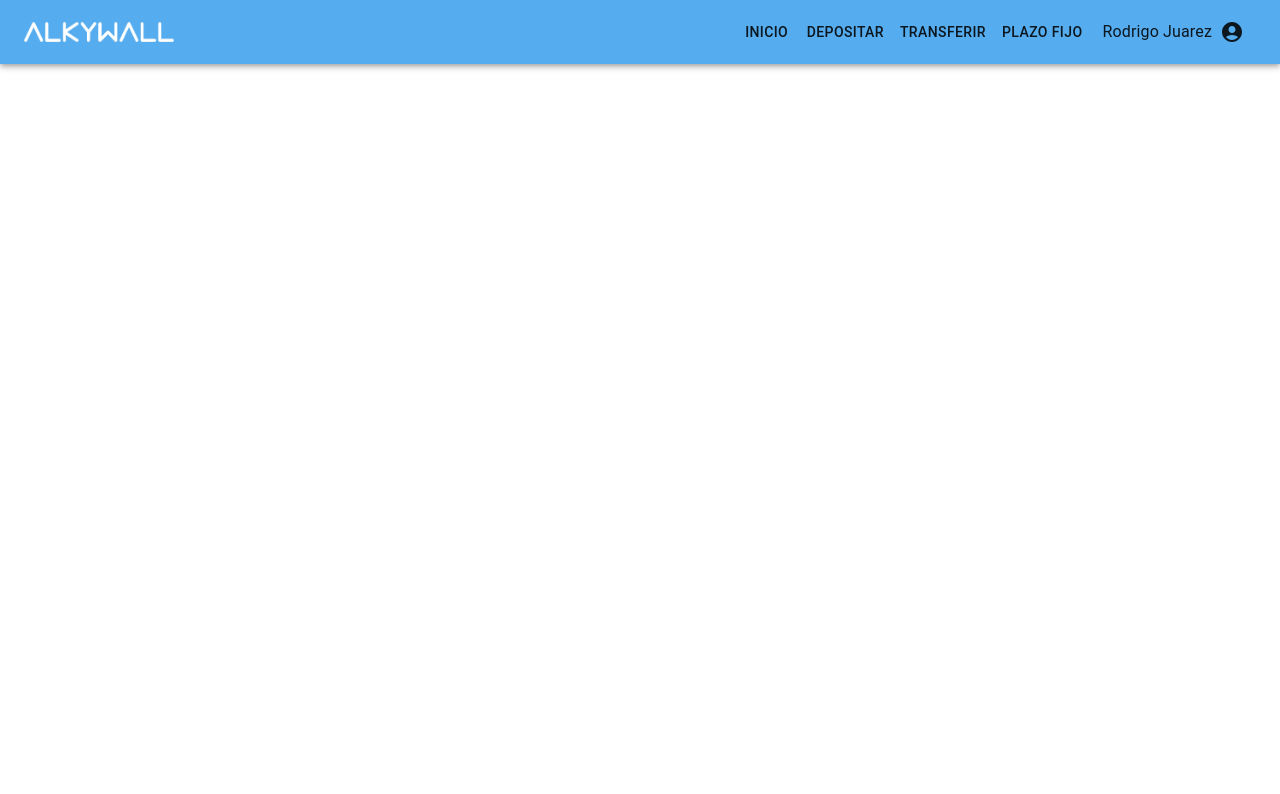
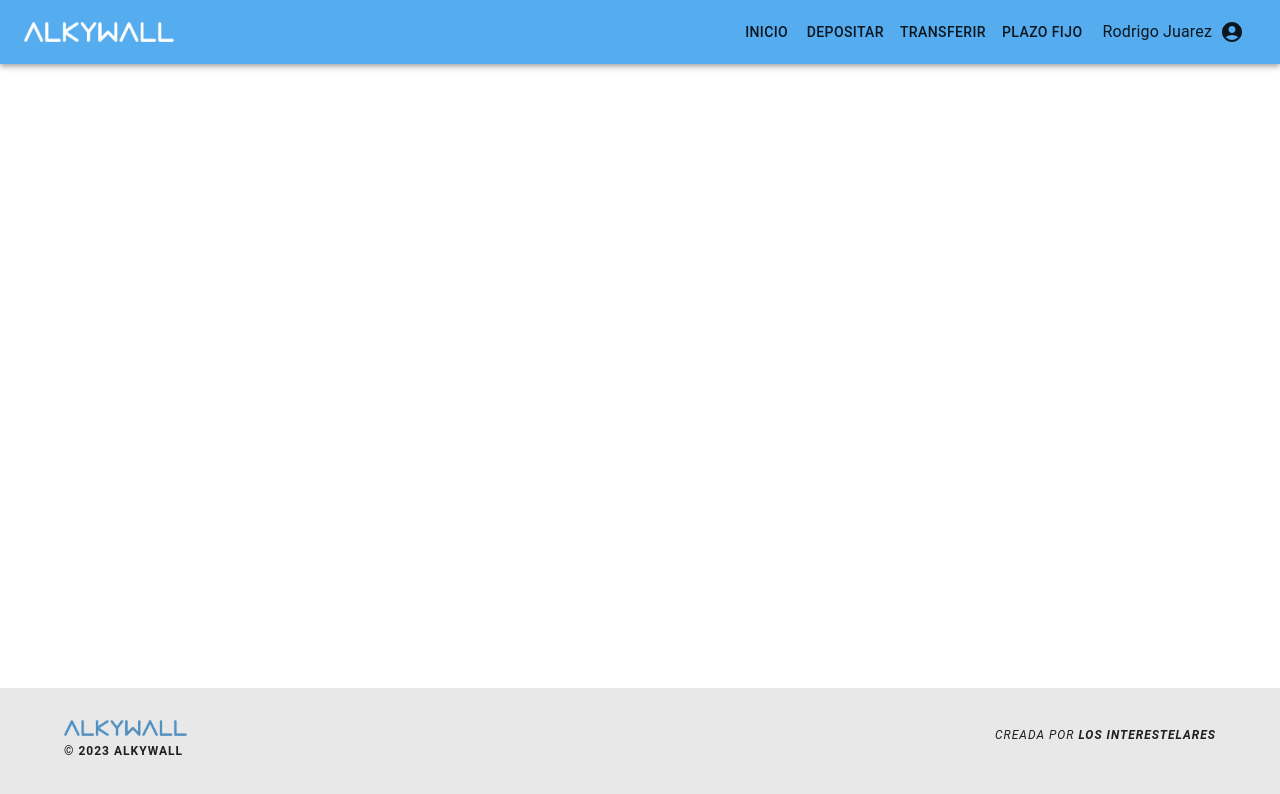
Before and after one commit to alkemyTech/BBVA-FS-W3-Front-T2, a React (Vite) app: page /plazo-fijo in a window 1280 px wide. Shown: the top 794 px of the page. Built offline with nearby package versions, Linux system fonts and the light colour scheme.

Commit message:
Posicionamiento del footer

```diff
--- a/src/App.css
+++ b/src/App.css
@@ -40,3 +40,17 @@
 .read-the-docs {
   color: #888;
 } */
+
+#root {
+  min-height: 100vh;
+}
+
+.app-container {
+  display: flex;
+  justify-content: space-between;
+  flex-direction: column;
+  min-height: 100vh;
+}
+
+.footer {
+}
--- a/src/App.jsx
+++ b/src/App.jsx
@@ -1,12 +1,13 @@
 import { Routes, Route } from "react-router-dom";
 import navLinks from "./constants/navLinks";
 import NavBar from "./components/Header/NavBar";
+import Footer from "./components/Footer/Footer";
 
 import "./App.css";
 
 function App() {
   return (
-    <>
+    <div className="app-container">
       <NavBar navLinks={navLinks} />
       <Routes>
         {/* Posteriormente, al atributo element se le pasará la page que corresponda */}
@@ -17,7 +18,8 @@ function App() {
         <Route path="/transferir" />
         <Route path="/plazo-fijo" />
       </Routes>
-    </>
+      <Footer className="footer"/>
+    </div>
   );
 }
 
```
